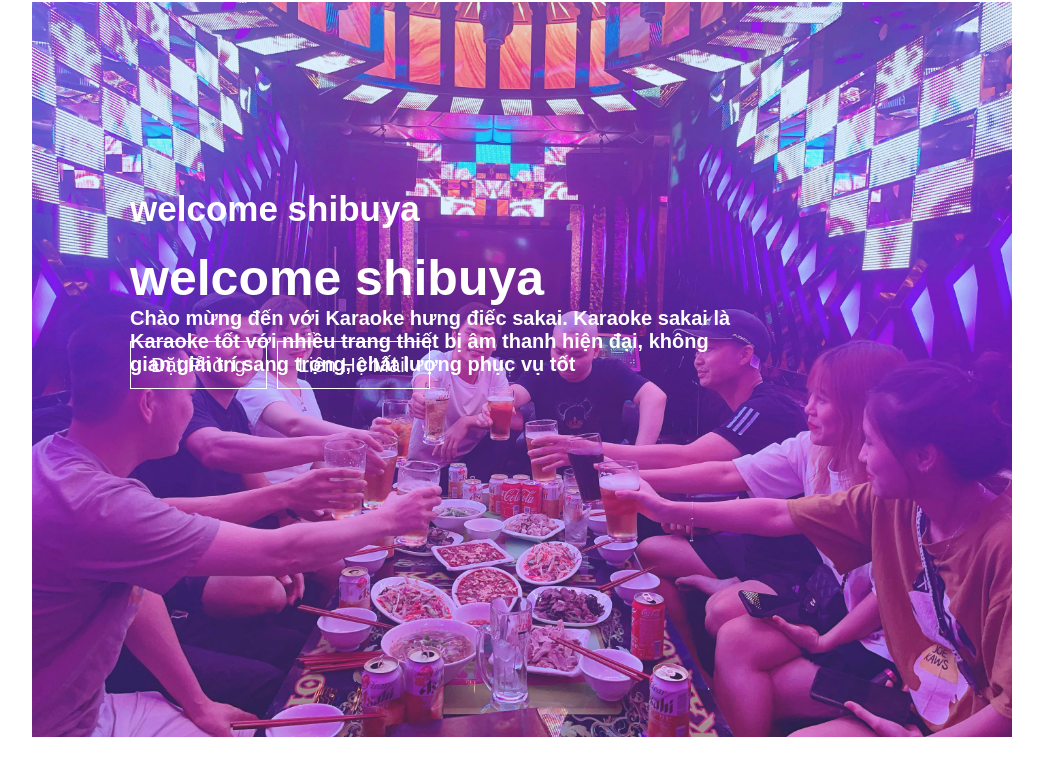
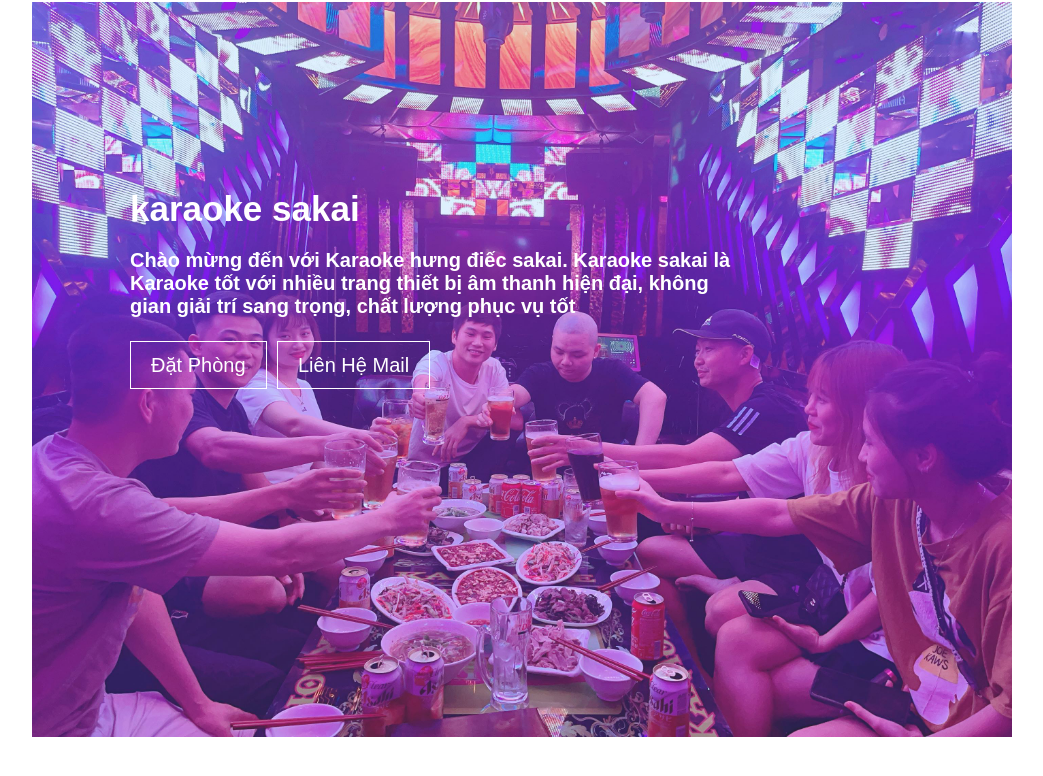
Before and after one commit to alibabava40tencuop34/karaoke, a plain HTML site: page index.html in a window 1280 px wide. Shown: the part 138-914 px from the top of the page, without its empty margins (118-1161 px from the left). Drawn offline with Linux system fonts and the light colour scheme; a script that the page names is missing.

Commit message:
Update index.html

```diff
--- a/index.html
+++ b/index.html
@@ -30,8 +30,7 @@
       </nav>
       <div class="slide">
         <div class="anhnen"></div>
-        <div class="text"><div class="nd"><b> welcome shibuya</b></div>
-            <h1 style="font-size:50px"> welcome shibuya</h1>
+        <div class="text"><div class="nd"><b> karaoke sakai</b></div>
           <span><p>Chào mừng đến với Karaoke hưng điếc sakai. Karaoke sakai là Karaoke tốt với nhiều trang thiết bị âm thanh hiện đại, không gian giải trí sang trọng, chất lượng phục vụ tốt</p></span>
         </div>
         <div class="buttondatphong">
```
